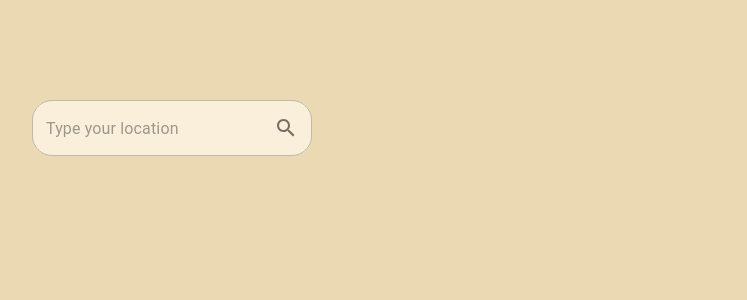
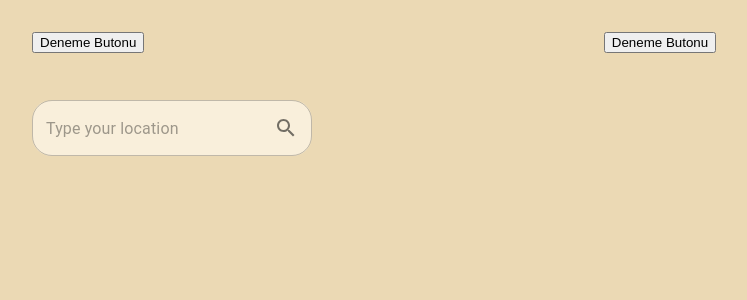
Before and after one commit to MuratOzte/Weather-chrome-extension, a React (Vite) app: page / in a window 1280 px wide. Shown: the top 300 px of the page, without its empty margins (0-747 px from the left). Built offline with nearby package versions, Linux system fonts and the light colour scheme; no server answers.

Commit message:
Add @react-spring/web dependency and implement animations

```diff
--- a/package.json
+++ b/package.json
@@ -15,6 +15,7 @@
     "@mui/icons-material": "^5.15.6",
     "@mui/material": "^5.15.6",
     "@mui/styled-engine-sc": "^6.0.0-alpha.13",
+    "@react-spring/web": "^9.7.3",
     "react": "^18.2.0",
     "react-dom": "^18.2.0",
     "styled-components": "^6.1.8"
--- a/src/components/HomePage.jsx
+++ b/src/components/HomePage.jsx
@@ -1,10 +1,8 @@
 import { useEffect, useState } from 'react';
+import NextWeathers from './NextWeathers';
 import Search from './Search';
 import WeatherCard from './WeatherCard';
-import PlaceIcon from '@mui/icons-material/Place';
-import IconButton from '@mui/material/IconButton';
-import Typography from '@mui/material/Typography';
-import NextWeathers from './NextWeathers';
+import { animated, useSpring } from '@react-spring/web';
 
 const HomePage = () => {
     const [data, setData] = useState(null);
@@ -32,11 +30,32 @@ const HomePage = () => {
         setData(null);
     };
 
+    const [isClicked, setIsClicked] = useState(false);
+
+    //animations
+    const firstSection = useSpring({
+        x: isClicked ? -500 : 0,
+    });
+
+    const secondSection = useSpring({
+        x: isClicked ? 0 : 500,
+        delay: 100,
+    });
+
     return (
         <>
             <div style={{ position: 'absolute', top: '100px' }}>
                 {!city && <Search getData={getData} />}
             </div>
+            <animated.div
+                style={{
+                    ...firstSection,
+                    position: 'fixed',
+                    maxWidth: 250,
+                    display: 'flex',
+                    flexDirection: 'column',
+                }}
+            >
                 {data && console.log(data)}
                 {data && (
                     <WeatherCard
@@ -45,6 +64,33 @@ const HomePage = () => {
                     />
                 )}
                 {data && <NextWeathers data={data} />}
+                <button
+                    onClick={() => {
+                        setIsClicked((e) => (e = !e));
+                    }}
+                >
+                    Deneme Butonu
+                </button>
+            </animated.div>
+            <animated.div
+                style={{ ...secondSection, display: 'fixed', maxWidth: 360 }}
+            >
+                {data && console.log(data)}
+                {data && (
+                    <WeatherCard
+                        data={data}
+                        changeCityBtnHandler={changeCityBtnHandler}
+                    />
+                )}
+                {data && <NextWeathers data={data} />}
+                <button
+                    onClick={() => {
+                        setIsClicked((e) => (e = !e));
+                    }}
+                >
+                    Deneme Butonu
+                </button>
+            </animated.div>
         </>
     );
 };
--- a/src/components/WeatherCard.jsx
+++ b/src/components/WeatherCard.jsx
@@ -75,7 +75,15 @@ const WeatherCard = (props) => {
                     )}
                     {icon === 'thunder' && <img src={thunder} alt="thunder" />}
                 </Grid>
-                <Grid item xs={8} sx={{ ...centerStyle, position: 'relative' }}>
+                <Grid
+                    item
+                    xs={8}
+                    sx={{
+                        ...centerStyle,
+                        position: 'relative',
+                        justifyContent: 'flex-end',
+                    }}
+                >
                     <Typography fontSize={16}>
                         {props.data.resolvedAddress}
                     </Typography>
```
Also changed, not shown: manifest.json (added), 1 other file (tests, documents, lock files or other folders). Lines whose indentation alone changed are shown as unchanged.
